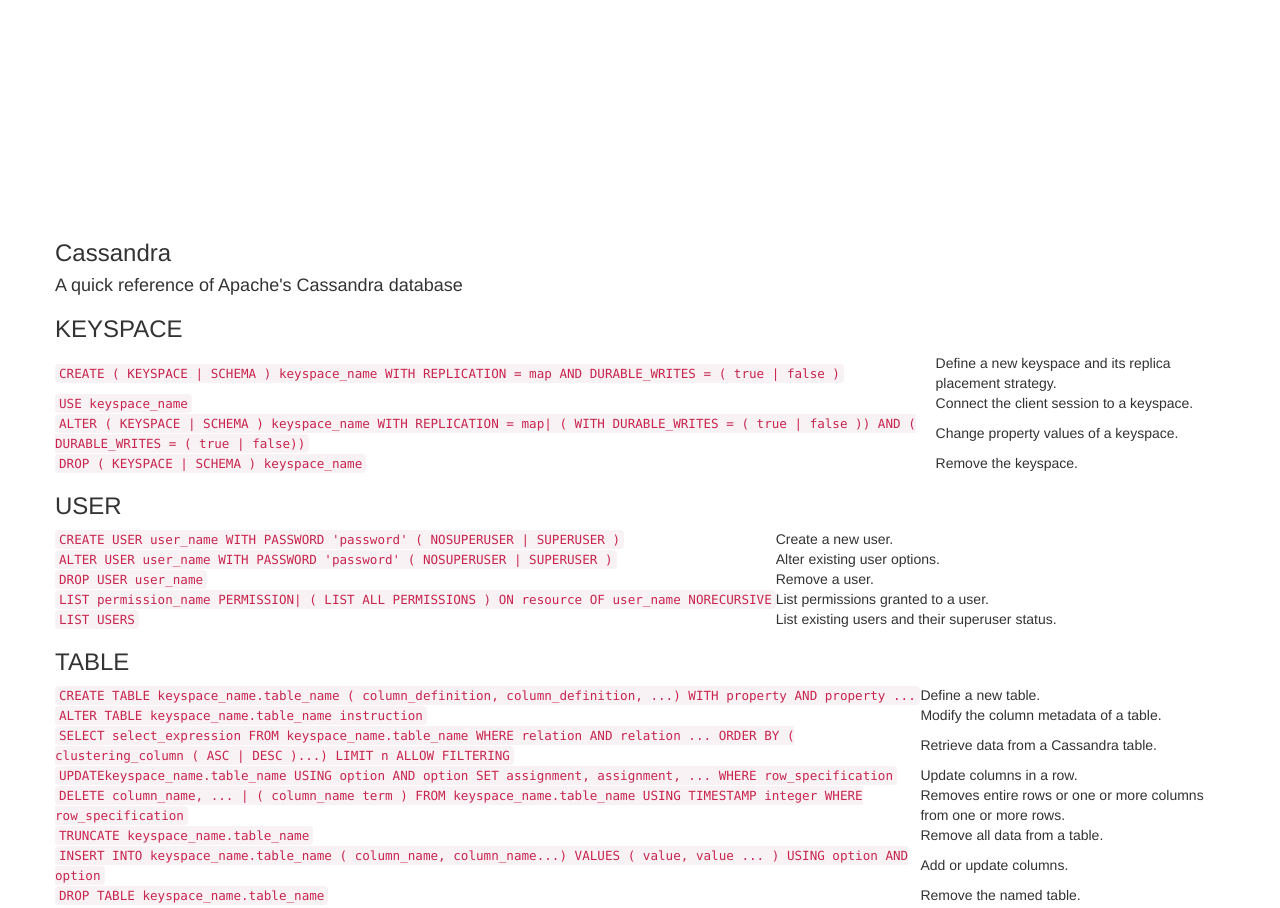
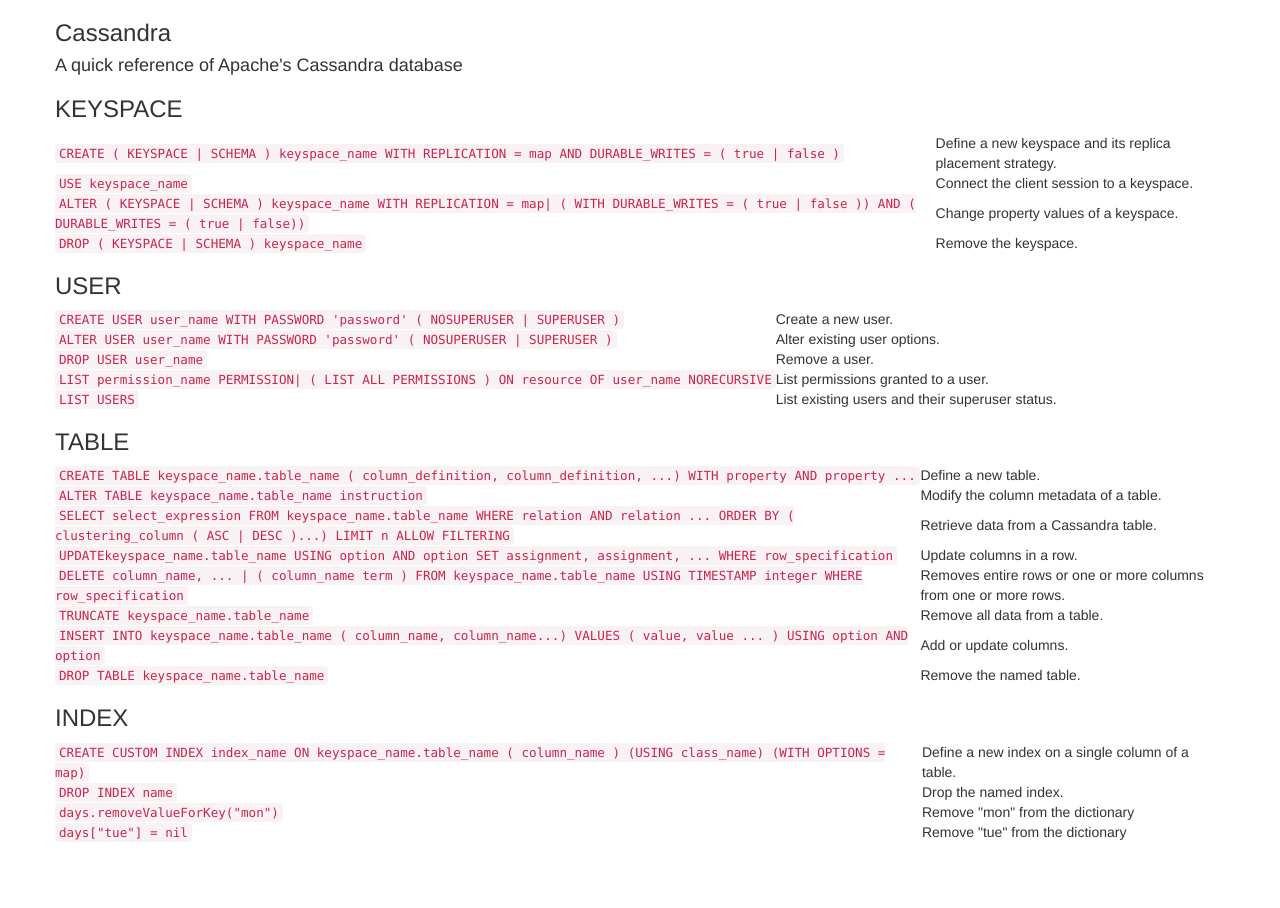
Before and after one commit to gabhi/cassandra_cheat_sheet, a plain HTML site: page index.html in a window 1280 px wide. Shown: the top 908 px of the page. After the commit the page ends 842 px from the top, so only its background shows below. Drawn offline with nearby package versions, Linux system fonts and the light colour scheme.

Commit message:
Update index.html

```diff
--- a/index.html
+++ b/index.html
@@ -28,11 +28,6 @@
   </style>
 </head>
 <body data-spy="scroll" data-target="#myScrollspy" data-offset="15">
-
-<div class="container-fluid" style="height:200px;">
-</div>
-<br>
-
 <div class="container">
   <div class="row">
      <h3 class="c-base__title">Cassandra</h3>
```
